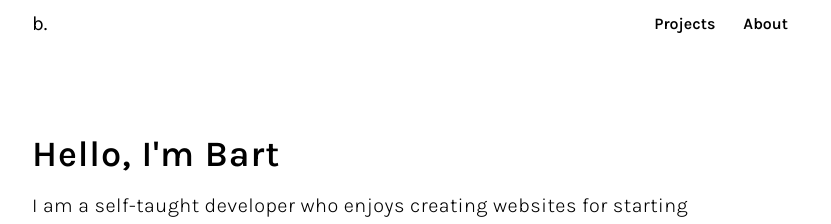
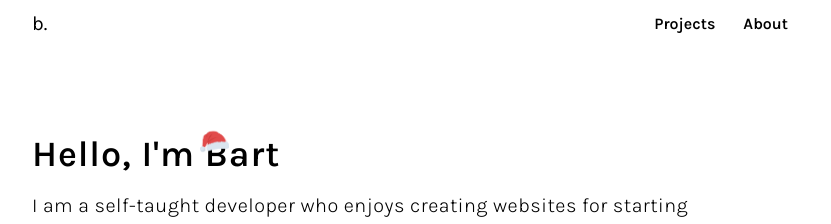
Before and after one commit to bartfluitsma/bartfluitsma.test, a Next.js app: page / in a window 1280 px wide. Shown: the top 224 px of the page, without its empty margins (224-1055 px from the left). Built offline with nearby package versions, Linux system fonts and the light colour scheme.

Commit message:
santa hat

```diff
--- a/src/pages/index.tsx
+++ b/src/pages/index.tsx
@@ -9,7 +9,7 @@ export default function Home() {
     <Layout>
       <div className='mb-10 md:mb-20'>
         <Heading as={1}>
-          Hello, I&apos;m Bart
+          Hello, I&apos;m <span className='christmas-hat'>Bart</span>
         </Heading>
         <Text>
           I am a self-taught developer who enjoys creating websites for starting companies, with a particular interest in those focused on sustainability.
--- a/src/styles/globals.css
+++ b/src/styles/globals.css
@@ -37,3 +37,19 @@ body {
 html{
   scroll-behavior: smooth;
 }
+
+.christmas-hat:before {
+  content: '';
+  position: absolute;
+  top:-6px;
+  left: -5px;
+  height: 29px;
+  width: 29px;
+  background-image: url('/images/santa-hat.png');
+  background-repeat: no-repeat;
+  background-size: cover;
+}
+
+.christmas-hat {
+  position: relative;
+}
```
Also changed, not shown: public/images/santa-hat.png (added).
